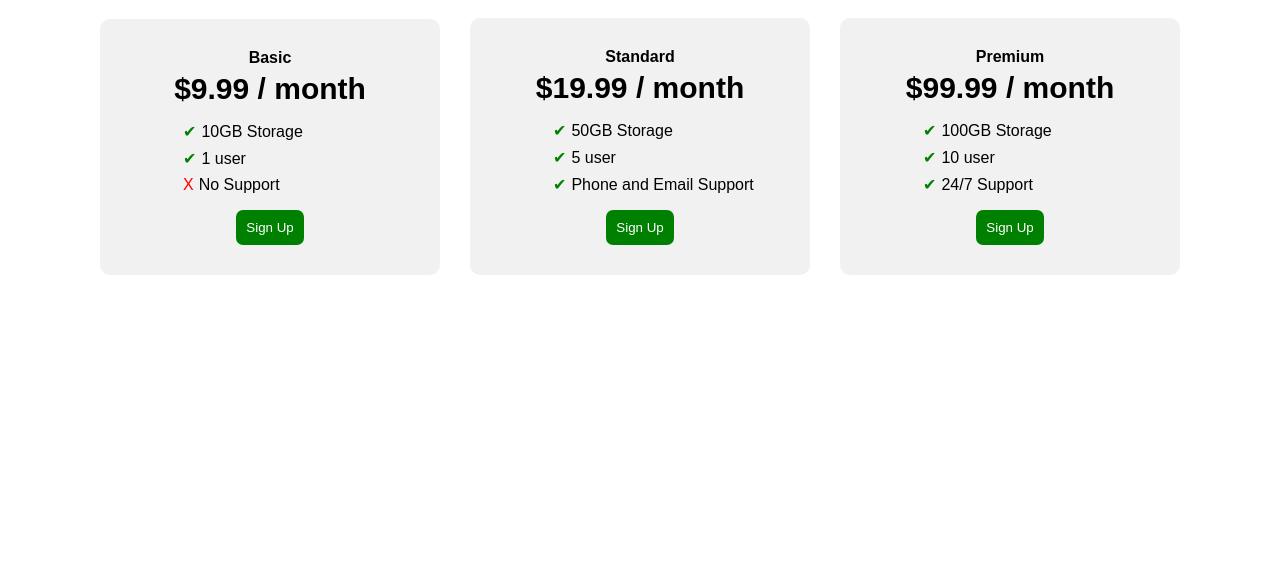
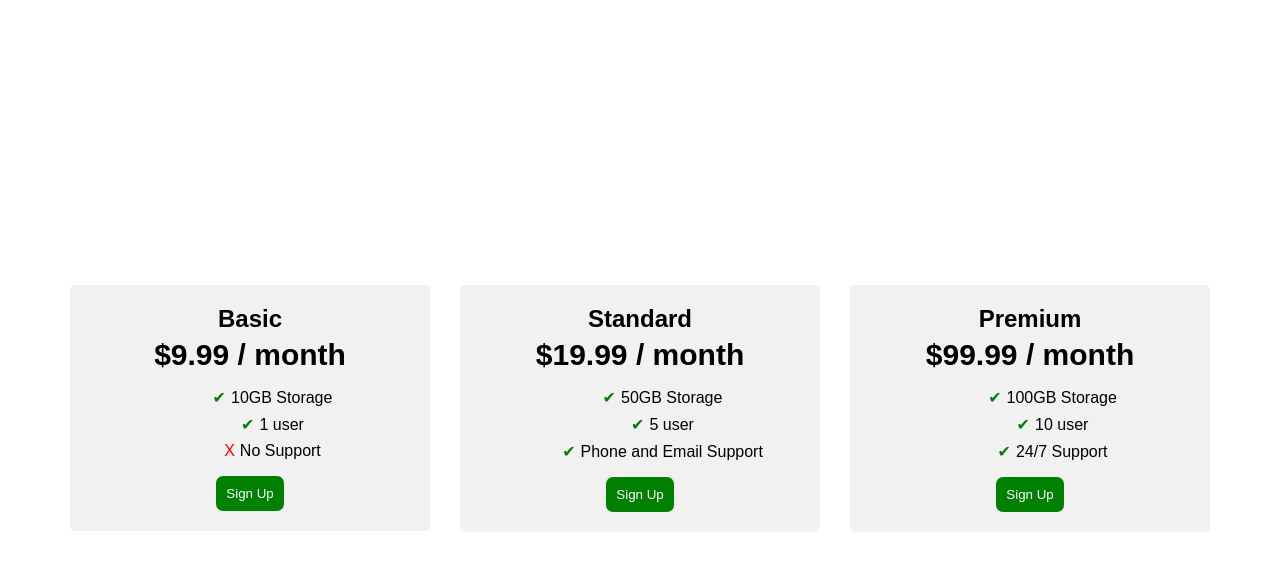
Before and after one commit to ersahii/Pricing-table-flexbox, a plain HTML site: page index.html in a window 1280 px wide. Drawn offline with Linux system fonts and the light colour scheme.

Commit message:
Fixed small bugs

```diff
--- a/style.css
+++ b/style.css
@@ -2,6 +2,7 @@ body{
     font-family: sans-serif;
 }
 .pricing-container{
+    height: 100vh;
     display: flex;
     flex-wrap: wrap;
     justify-content: center;
@@ -9,15 +10,17 @@ body{
     align-items: center;
 }
 .pricing-plan{
-    min-width: 150px;
+    text-align: center;
+    flex: 1;
+    max-width: 320px;
     flex-basis: 280px;
-    margin: 10px 0px;
-    border-radius: 10px;
+    border-radius: 5px;
     background-color: rgb(241 241 241);
-    padding: 30px;
+    padding: 20px;
 }
 .plan-title{
     font-weight: bold;
+    font-size: 24px;
 }
 .text-center{
     text-align: center;
```
